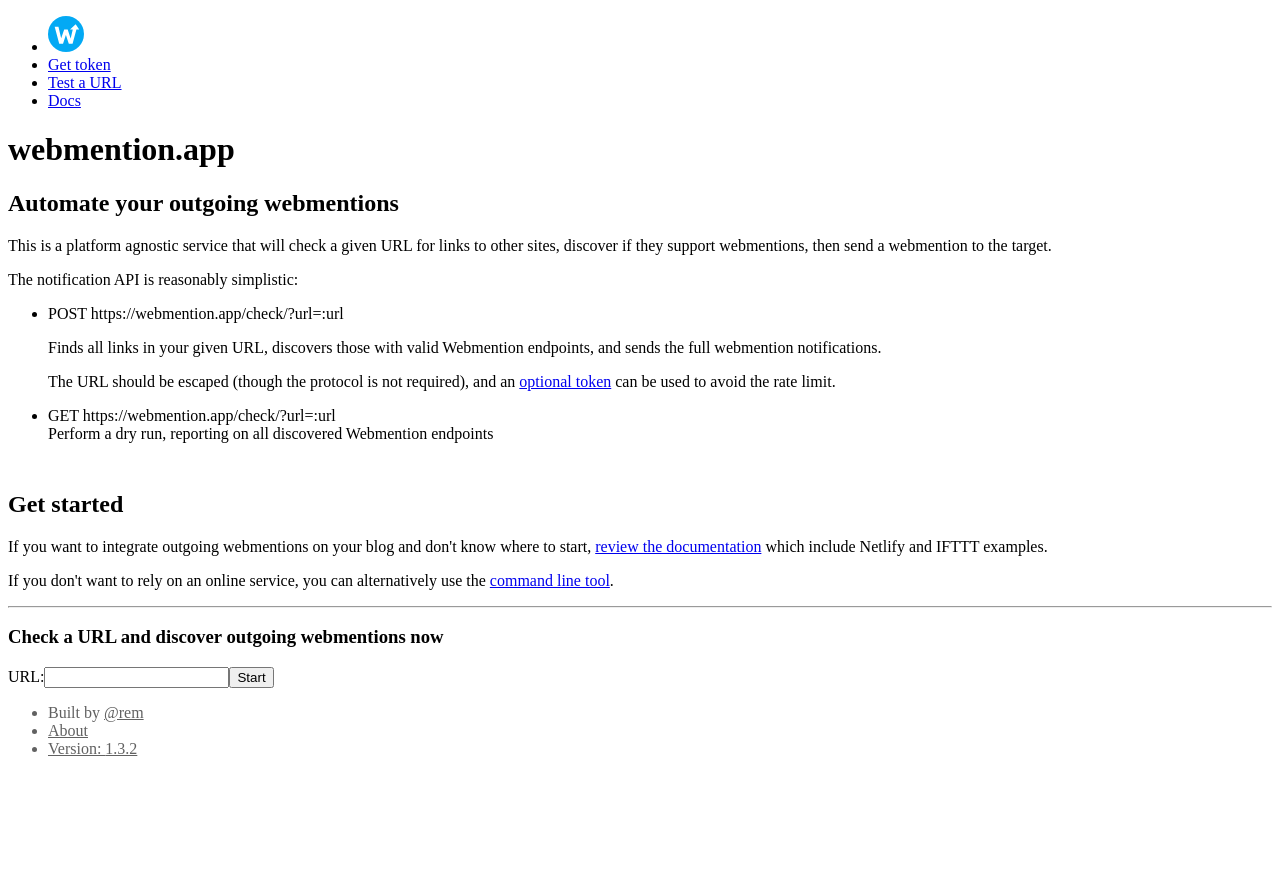
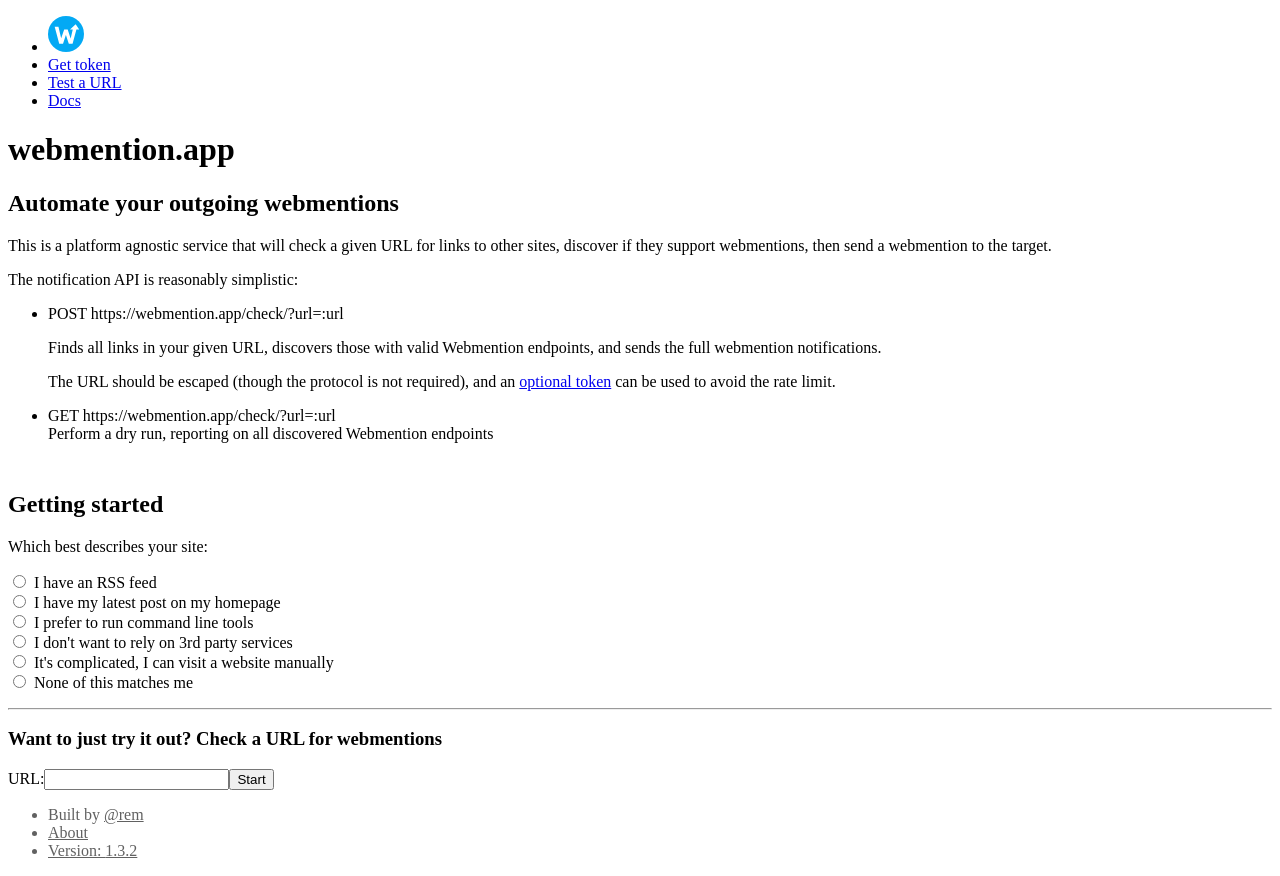
Before and after one commit to remy/wm, a Nuxt app: page / in a window 1280 px wide. Before the commit the page ends 800 px from the top, so only its background shows below. Built offline with nearby package versions, Linux system fonts and the light colour scheme.

Commit message:
docs: add getting started

```diff
--- a/components/Footer.vue
+++ b/components/Footer.vue
@@ -7,6 +7,11 @@
     <li>
       <n-link to="/about">About</n-link>
     </li>
+    <!-- <li>
+      <n-link to="/status">
+        Status
+      </n-link>
+    </li> -->
     <li>
       <a href="https://github.com/remy/wm">
         Version:
--- /dev/null
+++ b/components/GettingStarted.vue
@@ -0,0 +1,88 @@
+<template>
+  <div class="root">
+    <div>
+      <p>Which best describes your site:</p>
+      <ul v-on:change.capture="handleChange">
+        <li><label><input name="type" value="feed" type="radio"><span>I have an RSS feed</span></label></li>
+        <li><label><input name="type" value="url" type="radio"><span>I have my latest post on my homepage</span></label></li>
+        <li><label><input name="type" value="cli" type="radio"><span>I prefer to run command line tools</span></label></li>
+        <li><label><input name="type" value="cli" type="radio"><span>I don't want to rely on 3rd party services</span></label></li>
+        <li><label><input name="type" value="complicated" type="radio"><span>It's complicated, I can visit a website manually</span></label></li>
+        <li><label><input name="type" value="docs" type="radio"><span>None of this matches me</span></label></li>
+      </ul>
+    </div>
+
+    <div v-show="selected" class="highlight">
+      <div v-if="selected === 'feed'">
+        <p>Your ideal approach is to use IFTTT to run a recipe when a new item is published to your feed and to trigger a webhook call to webmention.app.</p>
+        <p><n-link to="/docs#using-ifttt-to-trigger-checks">Read the full walk through can be seen here.</n-link></p>
+      </div>
+
+      <div v-if="selected === 'url'">
+        <p>There's two options here:</p>
+        <p>You can <n-link to="/docs#send-webmentions-using-the-web-service">call this web site's webhook</n-link> when your site is updated pointing to the URL of your homepage.</p>
+        <p>Alternatively you can use <n-link to="/docs#scheduling-repeating-checks">IFTTT to run a repeating and scheduled recipe</n-link> to check your homepage for new content.</p>
+      </div>
+
+      <div v-if="selected === 'cli'">
+        <p>Your ideal approach is to use the <code>webmention</code> command line tool. It doesn't rely on this web site at all and can be executed on Windows, Mac and Unix-based platforms.</p>
+        <p><n-link to="/docs#using-the-command-line">Read how to install and use the command line tool.</n-link></p>
+      </div>
+
+      <div v-if="selected === 'complicated'">
+        <p>You can visit this site whenever you need and test your new content given any URL and once the "dry-run" has completed, if any webmentions have been found, you'll be able to send those outgoing notifications.</p>
+        <p><n-link to="/test">Use the manual test and send tool.</n-link></p>
+      </div>
+
+      <div v-if="selected === 'docs'">
+        <p>Take a peruse of the documentation and see if there's anything that matches. If not, feel free to <a href="https://github.com/remy/wm/issues/new" target="_blank">open an issue</a> to see if there's something can be solved for you.</p>
+        <p><n-link to="/docs">Browse the documentation and recipes.</n-link></p>
+      </div>
+
+    </div>
+  </div>
+</template>
+
+<script>
+export default {
+  data() {
+    return {
+      selected: null
+    }
+  },
+  methods: {
+    handleChange(e) {
+      this.selected = e.target.value;
+    }
+  }
+}
+</script>
+
+
+<style scoped>
+.highlight {
+  border: 1px solid #616161;
+  padding: 0 20px;
+  border-radius: 2px;
+  margin-bottom: 36px;
+}
+
+.center {
+  display: flex;
+  align-items: center;
+  justify-content: space-around;
+}
+
+input:checked + span {
+  font-weight: bold;
+}
+
+label input {
+  margin-right: 8px;
+}
+
+ul {
+  list-style: none;
+  padding: 0;
+}
+</style>
--- a/pages/docs/index.vue
+++ b/pages/docs/index.vue
@@ -94,6 +94,30 @@
         </ol>
 
         <p>Now when you publish a post, IFTTT will tell webmention.app to check the new URL for webmentions and automatically send them out.</p>
+      </div>
+    </details>
+
+    <details id="scheduling-repeating-checks">
+      <summary>
+        <h2>Scheduling repeating checks</h2>
+      </summary>
+      <div>
+        <p>If you publish your content to a URL that's constant, like your homepage, or mysite.com/articles, when you can use IFTTT to set up a regular check - either weekly, daily or hourly.</p>
+        <ol>
+          <li>
+            Start by
+            <a target="_blank" href="https://ifttt.com/create">creating a new applet on ifttt.com</a>
+          </li>
+          <li>Click on <strong>+this</strong> and select <strong>Date &amp; Time</strong></li>
+          <li>Select the frequency that suits your website - unless you're prolific, daily or weekly might be best.</li>
+          <li>Change the time from the default 12 AM - this eases everyone's requests coming at the same time</li>
+          <li>Click on <strong>+that</strong> and find and select <strong>Webhooks</strong></li>
+          <li>For the URL, enter: <code><strong v-pre>https://webmention.app/check?url={{EntryUrl}}&token=</strong><n-link to="/token">[your-token]</n-link></code></li>
+          <li>Change the method to <strong>POST</strong></li>
+          <li>Then click <strong>Create action</strong> then <strong>Finish</strong></li>
+        </ol>
+
+        <p>Now IFTTT will run a regular webmention notification request.</p>
       </div>
     </details>
 
--- a/pages/index.vue
+++ b/pages/index.vue
@@ -24,18 +24,14 @@
         </li>
       </ul>
 
-      <h2>Get started</h2>
+      <h2>Getting started</h2>
 
-      <p>If you want to integrate outgoing webmentions on your blog and don't know where to start, <n-link to="/docs">review the documentation</n-link> which include Netlify and IFTTT examples.</p>
+      <GettingStarted />
 
-      <p>
-        If you don't want to rely on an online service, you can alternatively use the
-        <n-link to="/docs#using-the-command-line">command line tool</n-link>.
-      </p>
     </div>
     <div>
       <hr>
-      <h3>Check a URL and discover outgoing webmentions now</h3>
+      <h3>Want to just try it out? Check a URL for webmentions</h3>
       <Check/>
     </div>
   </div>
@@ -54,9 +50,11 @@
 
 <script>
 import Check from "../components/Check";
+import GettingStarted from "../components/GettingStarted"
 export default {
   components: {
-    Check
+    Check,
+    GettingStarted,
   },
   head() {
     return { bodyAttrs: { id: "index" } };
--- a/static/style.css
+++ b/static/style.css
@@ -333,10 +333,13 @@
 }
 
 .btn {
+  display: inline-block;
+  line-height: 28px;
   min-width: 100px;
   white-space: nowrap;
   border-radius: 4px;
   cursor: pointer;
+  margin: 0;
   background-color: rgb(66, 66, 66);
   border: 1px solid rgb(66, 66, 66);
   color: white;
@@ -376,6 +379,7 @@
 
 .btn:hover,
 .btn:active {
+  border-width: 1px;
   outline: none;
   background-color: white;
   color: rgb(66, 66, 66);
```
